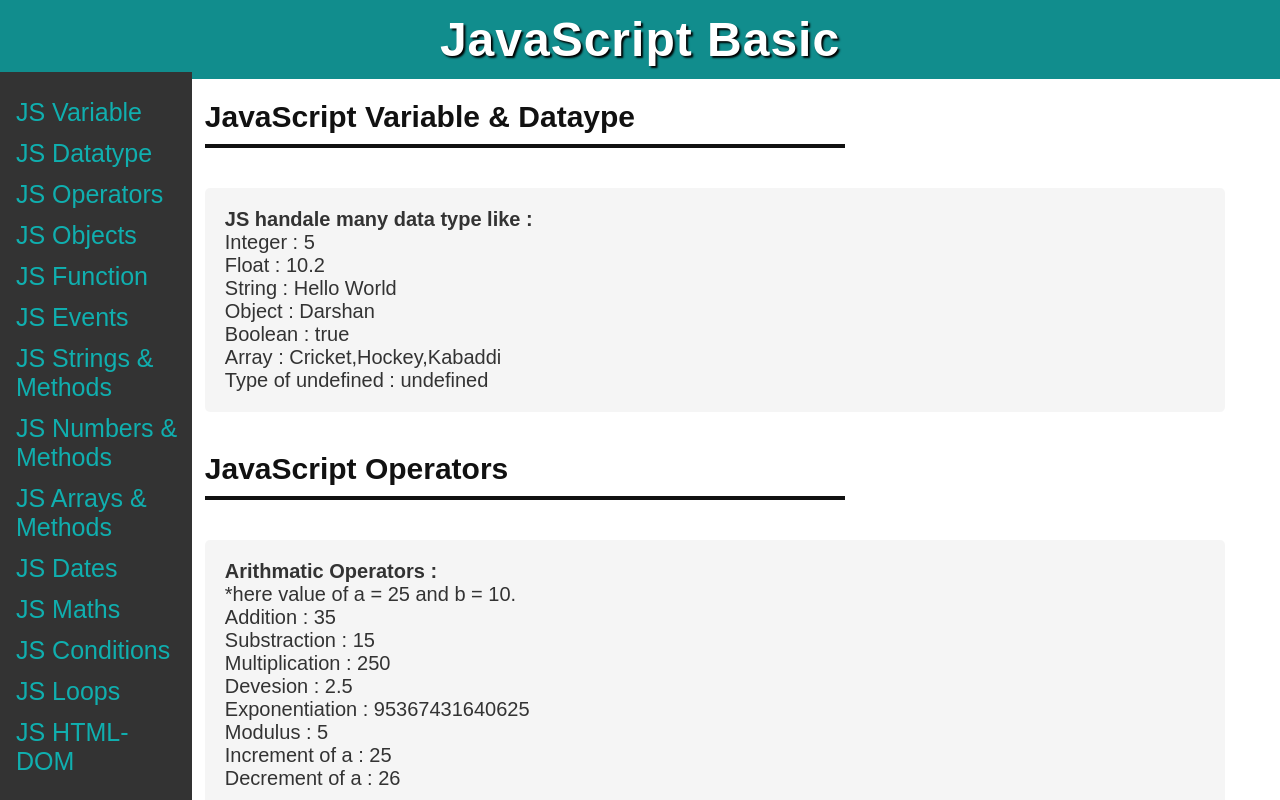
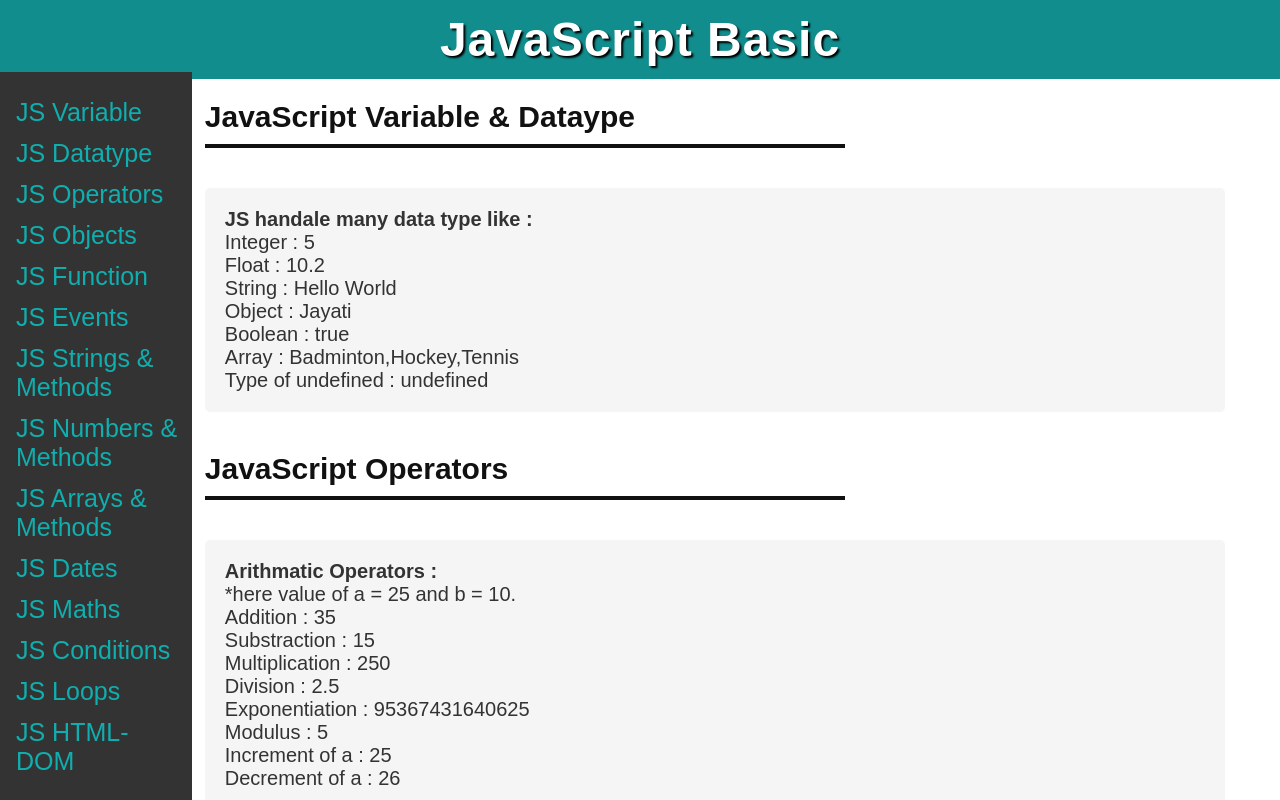
Before and after one commit to Jayati-prog/wpprogramming, a plain HTML site: page lecture/js/index.html in a window 1280 px wide. Drawn offline with Linux system fonts and the light colour scheme.

Commit message:
Update index.html

```diff
--- a/lecture/js/index.html
+++ b/lecture/js/index.html
@@ -46,9 +46,9 @@
                         let a = 5;
                         let b = 10.2;
                         let c = "Hello World"
-                        let d = {firstName:"Darshan", lastName:"Babariya"};
+                        let d = {firstName:"Jayati", lastName:"Doshi"};
                         let e = true;
-                        let f = ["Cricket", "Hockey", "Kabaddi"]
+                        let f = ["Badminton", "Hockey", "Tennis"]
                         document.getElementById("var_demo").innerHTML =
                         "<b>JS handale many data type like : </b>" + "<br>" +
                         "Integer : "+ a +"<br>" +
@@ -81,7 +81,7 @@
                         "Addition : "+ (a+b) +"<br>"+
                         "Substraction : "+ (a-b) +"<br>"+
                         "Multiplication : "+ (a*b) +"<br>"+
-                        "Devesion : "+ (a/b) +"<br>"+
+                        "Division : "+ (a/b) +"<br>"+
                         "Exponentiation : "+ (a**b) +"<br>"+
                         "Modulus : "+ (a%b) +"<br>"+
                         "Increment of a : "+ (a++) +"<br>"+
@@ -124,9 +124,9 @@
                         "Equal to : "+ (a==b) +"<br>"+
                         "Not equal to : "+ (a!=b) +"<br>"+
                         "Less then : "+ (a<b) +"<br>"+
-                        "Grateer then : "+ (a>b) +"<br>"+
+                        "Greater then : "+ (a>b) +"<br>"+
                         "Lessthen or equal to : "+ (a<=b) +"<br>"+
-                        "Grater then or equal to : "+ (a>=b) +"<br>";
+                        "Greater then or equal to : "+ (a>=b) +"<br>";
                         }
                     </script>
                 </div>
@@ -178,11 +178,11 @@
                     <script>
                         {
                             var employee = {
-                                firstName: "Krishna",
-                                lastName: "Yadav",
-                                Gender : "Male",
+                                firstName: "Aarchi",
+                                lastName: "Shah",
+                                Gender : "Female",
                                 age: 25,
-                                salary: 20000,
+                                salary: 350000,
                                 fullName : function() {
                                     return this.firstName + " " + this.lastName;
                                 }
@@ -314,8 +314,8 @@
 
                     <script>
                         {
-                            let ary1 = ["Darshan","Utsav",50,12.32] ;
-                            let ary2 = ["Ahmedabad","Rajkot","Surat"] ;
+                            let ary1 = ["Shikha","Kinnari",50,12.32] ;
+                            let ary2 = ["Ahmedabad","Junagadh","Jaipur"] ;
                             document.getElementById("ary_demo").innerHTML =
                             "array1 is : "+ary1 +"<br> array2 is : "+ ary2 + "<br><br>" +
                             "<b>The Methods that is applied on numbers is given below : </b><br>"+
```
